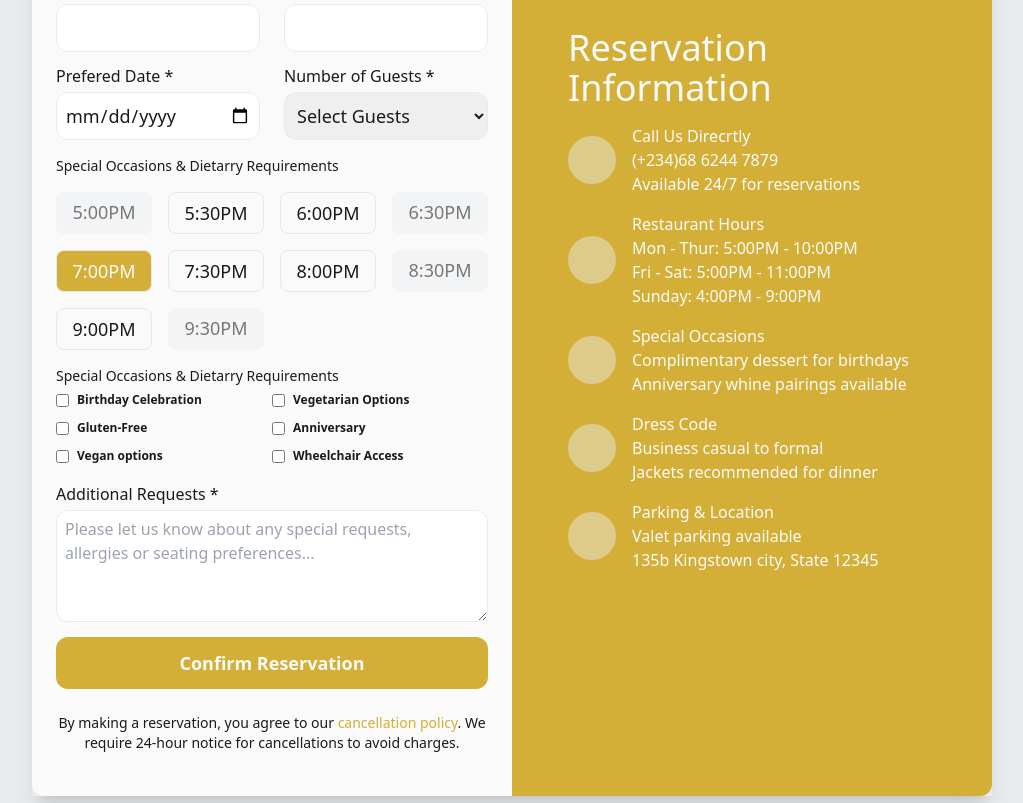
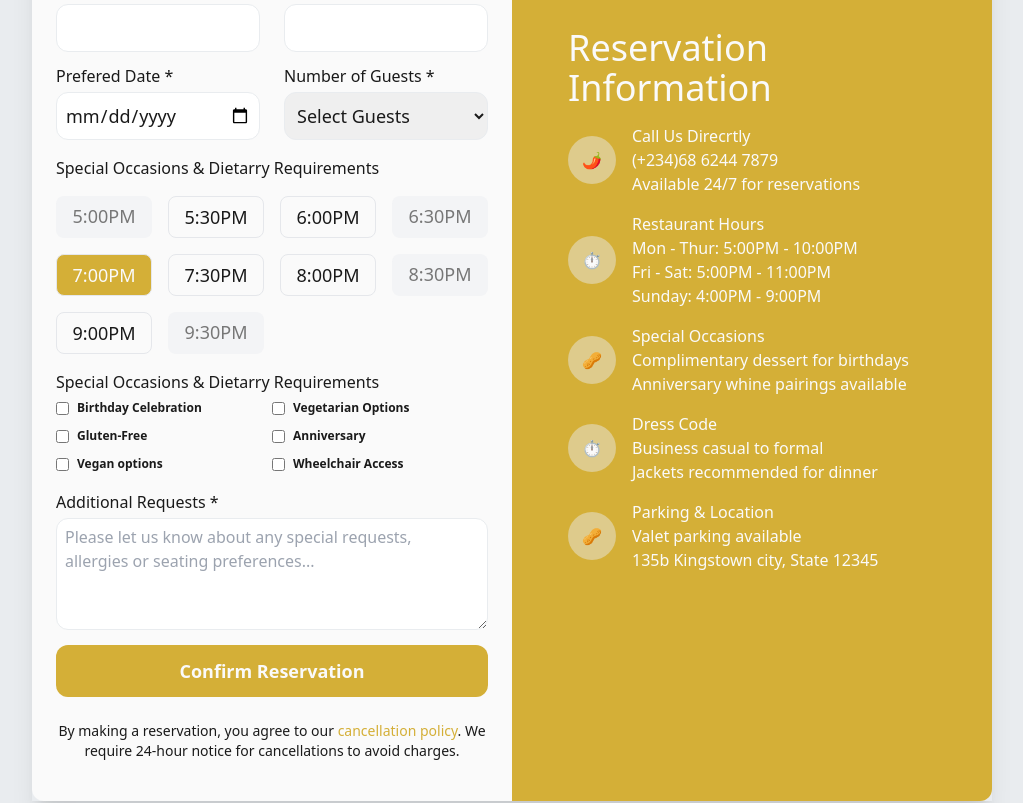
Before and after one commit to odehsamuel/delight-restuarant, a React (Create React App) app: page /menu in a window 1280 px wide. Shown: the part 580-1383 px from the top of the page, without its empty margins (128-1151 px from the left). Built offline with nearby package versions, Linux system fonts and the light colour scheme.

Commit message:
worked  on the our journey time track

```diff
--- a/src/assets/shared.css
+++ b/src/assets/shared.css
@@ -6,7 +6,7 @@
 :root {
   /* hero background */
   --hero-bg: #281b0d;
-  --circle-1: #3a2c11;
+  --circle-1: #3a2c1179;
   --circle-2: #2d1b0c;
   --circle-3: #3a1e08;
 
--- a/src/components/NavBar.jsx
+++ b/src/components/NavBar.jsx
@@ -38,9 +38,12 @@ function NavBar() {
           </Link>
         </div>
         {loggedIn ? (
-          <button className="bg-gold-secondary text-gray-white rounded-3xl px-8 py-2">
+          <Link
+            to="/#reserve-table"
+            className="bg-gold-secondary text-gray-white rounded-3xl px-8 py-2"
+          >
             Reserve Table
-          </button>
+          </Link>
         ) : (
           <div className="flex items-center">
             <button
--- a/src/components/Reservation.jsx
+++ b/src/components/Reservation.jsx
@@ -1,5 +1,6 @@
 import menu from "../assets/images/menu.png";
 import flower from "../assets/images/flower.png";
+import { Link } from "react-router-dom";
 
 function Reservation() {
   return (
@@ -63,18 +64,21 @@ function Reservation() {
     //     </form>
     //   </div>
     // </div>
-    <div className="bg-gray-border py-32">
-      <div className="bg-dark-secondary w-3/6 rounded-2xl px-10 py-8 mx-auto text-center">
+    <div id="reserve-table" className="bg-gray-border py-32">
+      <div className="bg-dark-secondary w-3/6 rounded-2xl px-10 pt-8 pb-16 mx-auto text-center">
         <h2 className="text-4xl text-gray-white my-6 font-semibold">
           Reserve Your Table Today!
         </h2>
-        <p className="text-gray-white text-lg">
+        <p className="text-gray-white text-lg mb-8">
           Experience culinary excellence in an intimate setting. Book your table
           for an unforgettable evening.
         </p>
-        <button className="bg-gold-primary text-gray-white rounded-3xl px-6 py-2 my-8 text-lg">
+        <Link
+          to="/menu"
+          className="bg-gold-primary text-gray-white rounded-3xl px-6 py-2 text-lg"
+        >
           Make a Reservation
-        </button>
+        </Link>
       </div>
     </div>
   );
--- a/src/pages/About.jsx
+++ b/src/pages/About.jsx
@@ -70,7 +70,7 @@ function About() {
             </p>
           </div>
 
-          <div className="container space-y-8 bg-gray-white text-center shadow-lg rounded-lg p-10">
+          <div className="container space-y-8 bg-gray-white text-center shadow-lg rounded-lg shadow-xl p-10">
             <div className="rounded-full bg-gold-primary w-20 h-20 mx-auto flex items-center justify-center">
               ⏱️
             </div>
@@ -182,10 +182,10 @@ function About() {
             <h1 className="text-4xl font-semibold">Our Journey</h1>
             <hr className="mx-auto w-16 border-t-[3px] border-gold-primary mt-3"></hr>
           </div>
-          <ul className="space-y-10">
-            {/* <hr className="border-gold-primary border-4 w-16" /> */}
+          <ul className="space-y-10 h-full relative">
+            <div className="bg-gold-primary w-[3px] h-full translate-y-0 absolute inset-x-1/2"></div>
             <div className="flex items-center">
-              <li className="rounded-lg bg-gray-border py-6 px-4 w-2/5 space-y-2">
+              <li className="rounded-lg shadow-xl bg-gray-border py-6 px-4 w-2/5 space-y-2">
                 <h3 className="text-gold-primary text-xl font-semibold">
                   The Beginning
                 </h3>
@@ -194,15 +194,15 @@ function About() {
                   with a vision to provide exceptional fine dining experiences.
                 </p>
               </li>
-              <p className="bg-gold-primary text-gray-white text-center py-2 px-4 w-20 rounded-3xl relative -right-10">
+              <p className="bg-gold-primary text-gray-white text-center py-2 px-4 w-20 rounded-3xl -translate-x-10 absolute left-[50%]">
                 1998
               </p>
             </div>
             <div className="flex items-center justify-end">
-              <p className="bg-gold-primary text-gray-white text-center py-2 px-4 w-20 rounded-3xl relative -left-10">
+              <p className="bg-gold-primary text-gray-white text-center py-2 px-4 w-20 rounded-3xl -translate-x-10 absolute left-[50%]">
                 2003
               </p>
-              <li className="rounded-lg bg-gray-border py-6 px-4 w-2/5 space-y-2">
+              <li className="rounded-lg shadow-xl bg-gray-border py-6 px-4 w-2/5 space-y-2">
                 <h3 className="text-gold-primary text-xl font-semibold">
                   First Recognition
                 </h3>
@@ -212,9 +212,9 @@ function About() {
                 </p>
               </li>
             </div>
-            <div className="clear-both border-r-4 border-gold-primary"></div>
+            <div className="clear-both"></div>
             <div className="flex items-center">
-              <li className="rounded-lg bg-gray-border py-6 px-4 w-2/5 space-y-2 ">
+              <li className="rounded-lg shadow-xl bg-gray-border py-6 px-4 w-2/5 space-y-2 ">
                 <h3 className="text-gold-primary text-xl font-semibold">
                   Micheline Star
                 </h3>
@@ -223,15 +223,15 @@ function About() {
                   Kitchen as one of the city's premier dining destinations.
                 </p>
               </li>
-              <p className="bg-gold-primary text-gray-white text-center py-2 px-4 w-20 rounded-3xl relative -right-10">
+              <p className="bg-gold-primary text-gray-white text-center py-2 px-4 w-20 rounded-3xl -translate-x-10 absolute left-[50%]">
                 2008
               </p>
             </div>
             <div className="flex items-center justify-end">
-              <p className="bg-gold-primary text-gray-white text-center py-2 px-4 w-20 rounded-3xl relative -left-10">
+              <p className="bg-gold-primary text-gray-white text-center py-2 px-4 w-20 rounded-3xl -translate-x-10 absolute left-[50%]">
                 2015
               </p>
-              <li className="rounded-lg bg-gray-border py-6 px-4 w-2/5 space-y-2">
+              <li className="rounded-lg shadow-xl bg-gray-border py-6 px-4 w-2/5 space-y-2">
                 <h3 className="text-gold-primary text-xl font-semibold">
                   Sustainability Initiative
                 </h3>
@@ -243,7 +243,7 @@ function About() {
             </div>
             <div className="clear-both"></div>
             <div className="flex items-center">
-              <li className="rounded-lg bg-gray-border py-6 px-4 w-2/5 space-y-2">
+              <li className="rounded-lg shadow-xl bg-gray-border py-6 px-4 w-2/5 space-y-2">
                 <h3 className="text-gold-primary text-xl font-semibold">
                   Innovative During Challenge
                 </h3>
@@ -253,15 +253,15 @@ function About() {
                   guests.
                 </p>
               </li>
-              <p className="bg-gold-primary text-gray-white text-center py-2 px-4 w-20 rounded-3xl relative -right-10">
+              <p className="bg-gold-primary text-gray-white text-center py-2 px-4 w-20 rounded-3xl -translate-x-10 absolute left-[50%]">
                 2020
               </p>
             </div>
             <div className="flex items-center justify-end">
-              <p className="bg-gold-primary text-gray-white text-center py-2 px-4 w-20 rounded-3xl relative -left-10">
+              <p className="bg-gold-primary text-gray-white text-center py-2 px-4 w-20 rounded-3xl -translate-x-10 absolute left-[50%]">
                 2023
               </p>
-              <li className="rounded-lg bg-gray-border py-6 px-4 w-2/5 space-y-2">
+              <li className="rounded-lg shadow-xl bg-gray-border py-6 px-4 w-2/5 space-y-2">
                 <h3 className="text-gold-primary text-xl font-semibold">
                   25th Anniversary
                 </h3>
--- a/src/pages/Menu.jsx
+++ b/src/pages/Menu.jsx
@@ -95,7 +95,7 @@ function Menu() {
                   </select>
                 </li>
                 <li className="col-span-2">
-                  <h3 className="font-medium text-sm pt-4">
+                  <h3 className="font-medium text-base pt-4">
                     Special Occasions & Dietarry Requirements
                   </h3>
                   <ul className="grid grid-cols-4 gap-4 pt-4">
@@ -132,7 +132,7 @@ function Menu() {
                   </ul>
                 </li>
                 <li className="col-span-2">
-                  <h3 className="font-medium text-sm pt-4">
+                  <h3 className="font-medium text-base pt-4">
                     Special Occasions & Dietarry Requirements
                   </h3>
 
@@ -223,7 +223,9 @@ function Menu() {
               </h3>
               <ul className=" space-y-4">
                 <li className="flex items-center space-x-4">
-                  <div className="flex items-center justify-center w-12 h-12 rounded-full bg-[var(--border-bg)] p-4"></div>
+                  <div className="flex items-center justify-center w-12 h-12 rounded-full bg-[var(--border-bg)] p-4">
+                    🌶️
+                  </div>
                   <div>
                     <h3 className="font-medium">Call Us Direcrtly</h3>
                     <p>(+234)68 6244 7879</p>
@@ -231,7 +233,9 @@ function Menu() {
                   </div>
                 </li>
                 <li className="flex items-center space-x-4">
-                  <div className="flex items-center justify-center w-12 h-12 rounded-full bg-[var(--border-bg)] p-4"></div>
+                  <div className="flex items-center justify-center w-12 h-12 rounded-full bg-[var(--border-bg)] p-4">
+                    ⏱️
+                  </div>
                   <div>
                     <h3 className="font-medium">Restaurant Hours</h3>
                     <p>Mon - Thur: 5:00PM - 10:00PM</p>
@@ -240,7 +244,9 @@ function Menu() {
                   </div>
                 </li>
                 <li className="flex items-center space-x-4">
-                  <div className="flex items-center justify-center w-12 h-12 rounded-full bg-[var(--border-bg)] p-4"></div>
+                  <div className="flex items-center justify-center w-12 h-12 rounded-full bg-[var(--border-bg)] p-4">
+                    🥜
+                  </div>
                   <div>
                     <h3 className="font-medium">Special Occasions</h3>
                     <p>Complimentary dessert for birthdays</p>
@@ -248,7 +254,9 @@ function Menu() {
                   </div>
                 </li>
                 <li className="flex items-center space-x-4">
-                  <div className="flex items-center justify-center w-12 h-12 rounded-full bg-[var(--border-bg)] p-4"></div>
+                  <div className="flex items-center justify-center w-12 h-12 rounded-full bg-[var(--border-bg)] p-4">
+                    ⏱️
+                  </div>
                   <div>
                     <h3 className="font-medium">Dress Code</h3>
                     <p>Business casual to formal</p>
@@ -256,7 +264,9 @@ function Menu() {
                   </div>
                 </li>
                 <li className="flex items-center space-x-4">
-                  <div className="flex items-center justify-center w-12 h-12 rounded-full bg-[var(--border-bg)] p-4"></div>
+                  <div className="flex items-center justify-center w-12 h-12 rounded-full bg-[var(--border-bg)] p-4">
+                    🥜
+                  </div>
                   <div>
                     <h3 className="font-medium">Parking & Location</h3>
                     <p>Valet parking available</p>
```
